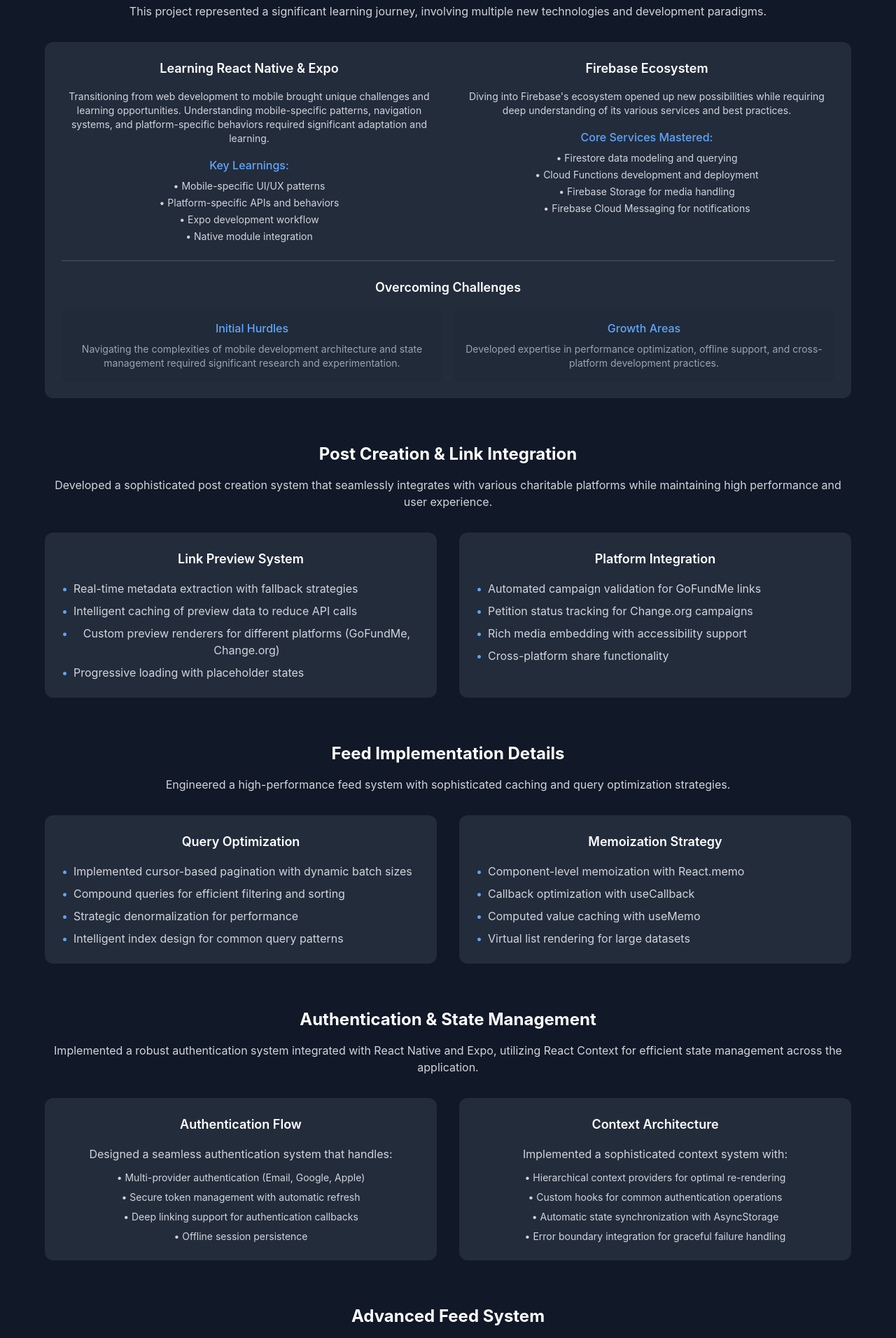
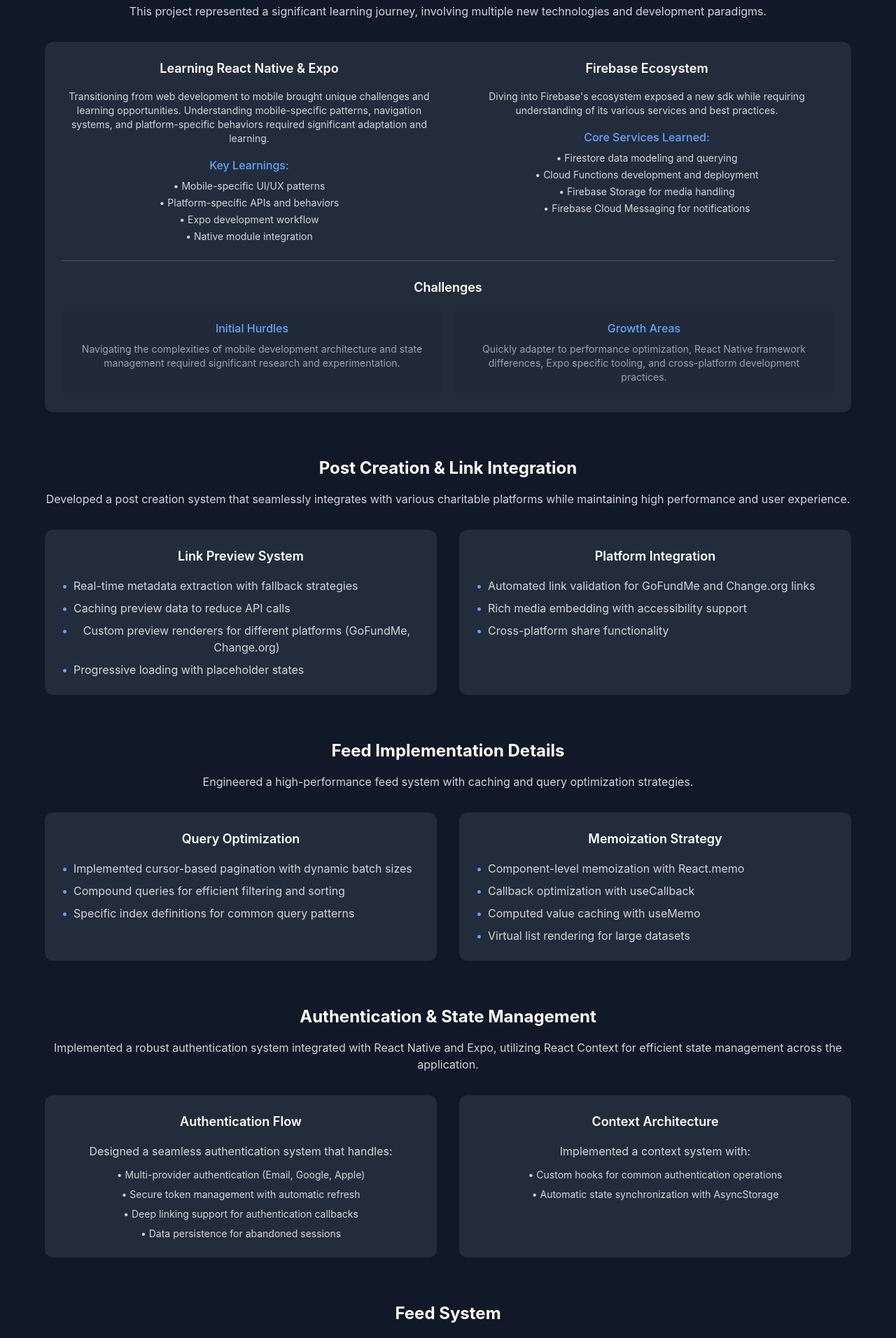
Before and after one commit to benjaehyun/react-portfolio, a React (Create React App) app: page /projects/gively in a window 1280 px wide. Shown: the part 760-2672 px from the top of the page at 70% size. Built offline with nearby package versions, Linux system fonts and the light colour scheme.

Commit message:
adjusted wording on project pages

```diff
--- a/src/pages/GivelyPage/GivelyPage.jsx
+++ b/src/pages/GivelyPage/GivelyPage.jsx
@@ -8,7 +8,7 @@ export default function GivelyProjectPage() {
   const FeedSystemSection = () => (
     <section className="space-y-8">
       <div className="space-y-4">
-        <h2 className="text-2xl font-bold text-white">Advanced Feed System</h2>
+        <h2 className="text-2xl font-bold text-white">Feed System</h2>
         <p className="text-gray-300">
           One of the core technical achievements was implementing a sophisticated dual-feed system
           optimized for performance and user engagement.
@@ -62,10 +62,10 @@ export default function GivelyProjectPage() {
   const NotificationSystemSection = () => (
     <section className="space-y-8">
       <div className="space-y-4">
-        <h2 className="text-2xl font-bold text-white">Intelligent Notification System</h2>
+        <h2 className="text-2xl font-bold text-white">Notification System</h2>
         <p className="text-gray-300">
           Built using Firebase Cloud Functions v2, our notification system efficiently handles
-          millions of daily notifications while maintaining cost effectiveness.
+          notifications while maintaining cost effectiveness.
         </p>
       </div>
 
@@ -82,7 +82,6 @@ export default function GivelyProjectPage() {
           <h3 className="text-lg font-semibold text-white mb-4">Delivery</h3>
           <div className="space-y-2 text-gray-300">
             <p>Expo Push Notifications</p>
-            <p className="text-sm text-gray-400">With robust token management</p>
           </div>
         </div>
       </div>
@@ -92,51 +91,29 @@ export default function GivelyProjectPage() {
   const RecommendationEngineSection = () => (
     <section className="space-y-8">
       <div className="space-y-4">
-        <h2 className="text-2xl font-bold text-white">Friend Recommendation Engine</h2>
+        <h2 className="text-2xl font-bold text-white">Friend Recommendation</h2>
         <p className="text-gray-300">
-          A sophisticated multi-factor scoring system that improves user connection rates
-          through intelligent analysis of various social factors.
+          A multi-factor scoring system that improves user connection rates
+          through various social factors.
         </p>
       </div>
 
       <div className="bg-gray-700/50 p-6 rounded-xl">
-        <div className="grid grid-cols-1 md:grid-cols-2 gap-8">
+        <div className="grid grid-cols-1 gap-8">
           <div className="space-y-4">
             <h3 className="text-lg font-semibold text-white">Scoring Factors</h3>
             <ul className="space-y-2 text-gray-300">
-              <li className="flex items-start">
+              <li className="flex justify-center">
                 <span className="text-blue-400 mr-2">01</span>
                 Shared charitable interests analysis
               </li>
-              <li className="flex items-start">
+              <li className="flex justify-center">
                 <span className="text-blue-400 mr-2">02</span>
-                Network proximity evaluation
+                Network proximity
               </li>
-              <li className="flex items-start">
+              <li className="flex justify-center">
                 <span className="text-blue-400 mr-2">03</span>
                 Mutual connection assessment
-              </li>
-              <li className="flex items-start">
-                <span className="text-blue-400 mr-2">04</span>
-                User interaction patterns
-              </li>
-            </ul>
-          </div>
-
-          <div className="space-y-4">
-            <h3 className="text-lg font-semibold text-white">Technical Achievement</h3>
-            <ul className="space-y-2 text-gray-300">
-              <li className="flex items-start">
-                <span className="text-blue-400 mr-2">•</span>
-                Real-time recommendation updates
-              </li>
-              <li className="flex items-start">
-                <span className="text-blue-400 mr-2">•</span>
-                Sophisticated caching strategies
-              </li>
-              <li className="flex items-start">
-                <span className="text-blue-400 mr-2">•</span>
-                Smart invalidation patterns
               </li>
             </ul>
           </div>
@@ -150,7 +127,7 @@ export default function GivelyProjectPage() {
       <div className="space-y-4">
         <h2 className="text-2xl font-bold text-white">Post Creation & Link Integration</h2>
         <p className="text-gray-300">
-          Developed a sophisticated post creation system that seamlessly integrates with various
+          Developed a post creation system that seamlessly integrates with various
           charitable platforms while maintaining high performance and user experience.
         </p>
       </div>
@@ -165,7 +142,7 @@ export default function GivelyProjectPage() {
             </li>
             <li className="flex items-start">
               <span className="text-blue-400 mr-2">•</span>
-              Intelligent caching of preview data to reduce API calls
+              Caching preview data to reduce API calls
             </li>
             <li className="flex items-start">
               <span className="text-blue-400 mr-2">•</span>
@@ -183,11 +160,7 @@ export default function GivelyProjectPage() {
           <ul className="space-y-2 text-gray-300">
             <li className="flex items-start">
               <span className="text-blue-400 mr-2">•</span>
-              Automated campaign validation for GoFundMe links
-            </li>
-            <li className="flex items-start">
-              <span className="text-blue-400 mr-2">•</span>
-              Petition status tracking for Change.org campaigns
+              Automated link validation for GoFundMe and Change.org links
             </li>
             <li className="flex items-start">
               <span className="text-blue-400 mr-2">•</span>
@@ -224,7 +197,7 @@ export default function GivelyProjectPage() {
               <li>• Multi-provider authentication (Email, Google, Apple)</li>
               <li>• Secure token management with automatic refresh</li>
               <li>• Deep linking support for authentication callbacks</li>
-              <li>• Offline session persistence</li>
+              <li>• Data persistence for abandoned sessions</li>
             </ul>
           </div>
         </div>
@@ -233,13 +206,11 @@ export default function GivelyProjectPage() {
           <h3 className="text-lg font-semibold text-white">Context Architecture</h3>
           <div className="space-y-3">
             <p className="text-gray-300">
-              Implemented a sophisticated context system with:
+              Implemented a context system with:
             </p>
             <ul className="space-y-2 text-gray-300 text-sm">
-              <li>• Hierarchical context providers for optimal re-rendering</li>
               <li>• Custom hooks for common authentication operations</li>
               <li>• Automatic state synchronization with AsyncStorage</li>
-              <li>• Error boundary integration for graceful failure handling</li>
             </ul>
           </div>
         </div>
@@ -252,8 +223,8 @@ export default function GivelyProjectPage() {
       <div className="space-y-4">
         <h2 className="text-2xl font-bold text-white">Interest & Charity Mapping</h2>
         <p className="text-gray-300">
-          Created a sophisticated system for matching user interests with relevant charitable
-          causes using multiple API integrations and intelligent categorization.
+          Implemented system for matching user interests with relevant charitable
+          causes using multiple API integrations and categorizations.
         </p>
       </div>
 
@@ -263,8 +234,6 @@ export default function GivelyProjectPage() {
             <h3 className="text-lg font-semibold text-white">Interest Tracking</h3>
             <ul className="space-y-2 text-gray-300 text-sm">
               <li>• Dynamic interest categorization system</li>
-              <li>• Weighted interest scoring based on user activity</li>
-              <li>• Real-time interest updates from user interactions</li>
               <li>• Potential for machine learning-based interest suggestions</li>
             </ul>
           </div>
@@ -274,32 +243,13 @@ export default function GivelyProjectPage() {
             <ul className="space-y-2 text-gray-300 text-sm">
               <li>• MasterCard Charity API for verified organization data</li>
               <li>• Charity Navigator API for detailed cause information</li>
-              <li>• Custom category mapping algorithms</li>
+              <li>• Custom category mapping</li>
               <li>• Efficient data caching and updates</li>
             </ul>
           </div>
         </div>
 
-        <div className="pt-4 border-t border-gray-600">
-          <h3 className="text-lg font-semibold text-white mb-4">Matching Algorithm</h3>
-          <p className="text-gray-300 mb-4">
-            Implemented a sophisticated matching system that combines multiple data points:
-          </p>
-          <div className="grid grid-cols-1 md:grid-cols-3 gap-4">
-            <div className="bg-gray-800/50 p-4 rounded-lg">
-              <h4 className="text-blue-400 font-medium mb-2">User Interests</h4>
-              <p className="text-sm text-gray-400">Weighted scoring based on explicit and implicit signals</p>
-            </div>
-            <div className="bg-gray-800/50 p-4 rounded-lg">
-              <h4 className="text-blue-400 font-medium mb-2">Charity Categories</h4>
-              <p className="text-sm text-gray-400">Multi-level categorization with fuzzy matching</p>
-            </div>
-            <div className="bg-gray-800/50 p-4 rounded-lg">
-              <h4 className="text-blue-400 font-medium mb-2">Impact Areas</h4>
-              <p className="text-sm text-gray-400">Geographical and cause-based alignment</p>
-            </div>
-          </div>
-        </div>
+
       </div>
     </section>
   );
@@ -309,7 +259,7 @@ export default function GivelyProjectPage() {
       <div className="space-y-4">
         <h2 className="text-2xl font-bold text-white">Feed Implementation Details</h2>
         <p className="text-gray-300">
-          Engineered a high-performance feed system with sophisticated caching and query
+          Engineered a high-performance feed system with caching and query
           optimization strategies.
         </p>
       </div>
@@ -328,11 +278,7 @@ export default function GivelyProjectPage() {
             </li>
             <li className="flex items-start">
               <span className="text-blue-400 mr-2">•</span>
-              Strategic denormalization for performance
-            </li>
-            <li className="flex items-start">
-              <span className="text-blue-400 mr-2">•</span>
-              Intelligent index design for common query patterns
+              Specific index definitions for common query patterns
             </li>
           </ul>
         </div>
@@ -395,11 +341,11 @@ export default function GivelyProjectPage() {
           <div className="space-y-4">
             <h3 className="text-lg font-semibold text-white">Firebase Ecosystem</h3>
             <p className="text-gray-300 text-sm">
-              Diving into Firebase's ecosystem opened up new possibilities while requiring deep
+              Diving into Firebase's ecosystem exposed a new sdk while requiring
               understanding of its various services and best practices.
             </p>
             <div className="space-y-2">
-              <h4 className="text-blue-400 font-medium">Core Services Mastered:</h4>
+              <h4 className="text-blue-400 font-medium">Core Services Learned:</h4>
               <ul className="space-y-1 text-gray-300 text-sm">
                 <li>• Firestore data modeling and querying</li>
                 <li>• Cloud Functions development and deployment</li>
@@ -411,7 +357,7 @@ export default function GivelyProjectPage() {
         </div>
 
         <div className="pt-6 border-t border-gray-600">
-          <h3 className="text-lg font-semibold text-white mb-4">Overcoming Challenges</h3>
+          <h3 className="text-lg font-semibold text-white mb-4">Challenges</h3>
           <div className="grid grid-cols-1 md:grid-cols-2 gap-4">
             <div className="bg-gray-800/50 p-4 rounded-lg">
               <h4 className="text-blue-400 font-medium mb-2">Initial Hurdles</h4>
@@ -423,7 +369,7 @@ export default function GivelyProjectPage() {
             <div className="bg-gray-800/50 p-4 rounded-lg">
               <h4 className="text-blue-400 font-medium mb-2">Growth Areas</h4>
               <p className="text-sm text-gray-400">
-                Developed expertise in performance optimization, offline support, and
+                Quickly adapter to performance optimization, React Native framework differences, Expo specific tooling, and
                 cross-platform development practices.
               </p>
             </div>
--- a/src/pages/SymphonyPage/SymphonyPage.jsx
+++ b/src/pages/SymphonyPage/SymphonyPage.jsx
@@ -228,7 +228,7 @@ export default function SymphonyPage() {
                     <p className="text-sm text-gray-400">Bidirectional communication with room-based routing</p>
                     </div>
                     <div className="p-4 bg-gray-700/50 rounded-lg">
-                    <h5 className="font-medium mb-2">Message Deduplication</h5>
+                    <h5 className="font-medium mb-2">Message De-duplication</h5>
                     <p className="text-sm text-gray-400">ClientId system prevents duplicate messages</p>
                     </div>
                     <div className="p-4 bg-gray-700/50 rounded-lg">
```
